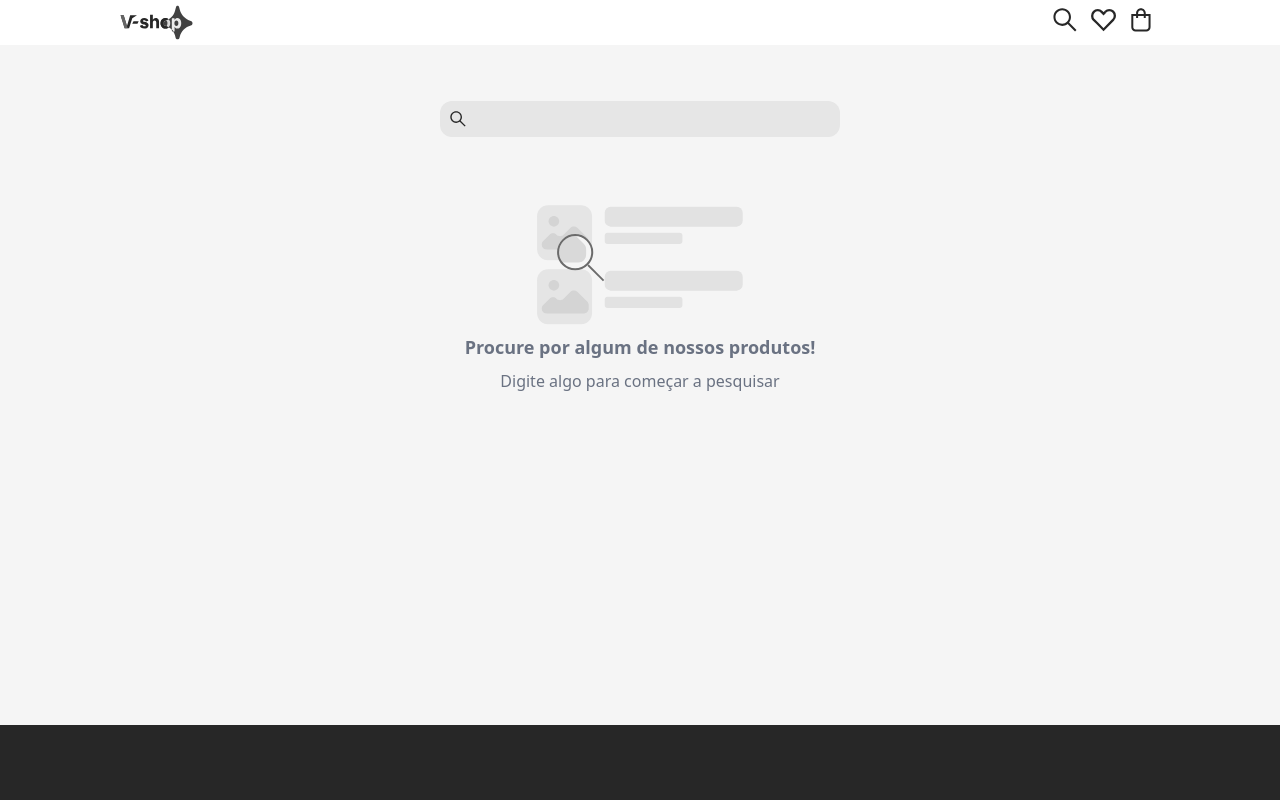
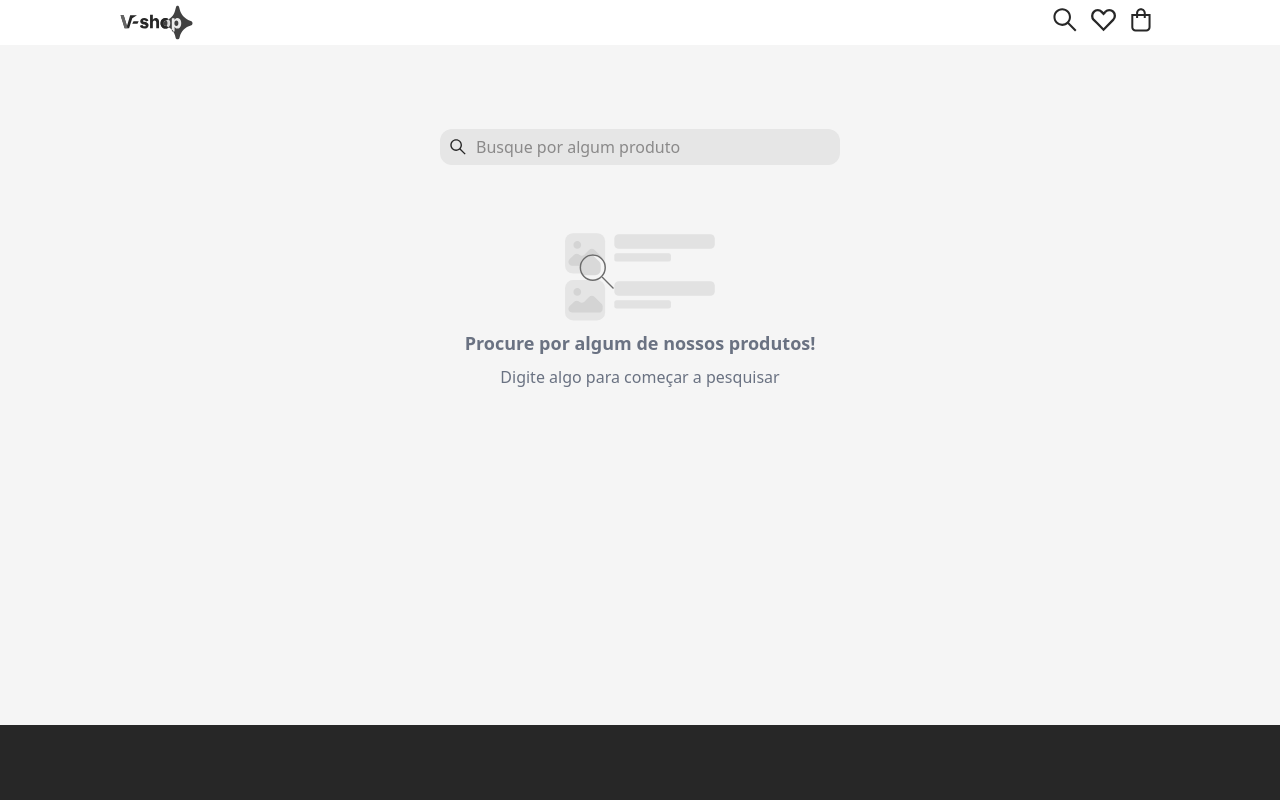
Before and after one commit to vinivaz/v-shop, a Next.js app: page /search in a window 1280 px wide. Shown: the top 800 px of the page. Built offline with nearby package versions, Linux system fonts and the light colour scheme.

Commit message:
search page finished

```diff
--- a/src/Components/ProductButtons/index.tsx
+++ b/src/Components/ProductButtons/index.tsx
@@ -60,7 +60,7 @@ export function ProductButtons ({
 ) {
   const { addProduct } = useCartStore()
 
-  console.log({product, variationIndex})
+
 
   return(
   <div className="w-full max-w-[265px] flex gap-1">
--- /dev/null
+++ b/src/Components/SearchClient/index.tsx
@@ -0,0 +1,174 @@
+"use client"
+
+// Hooks
+import { useState, useEffect } from "react";
+import { useRouter, useSearchParams } from 'next/navigation';
+
+// Components
+import { Input } from "@/Components/ui/Input";
+import Image from "next/image";
+import { Product } from "@/Components/Product";
+
+import { searchProducts } from "@/lib/api/products";
+
+type DatabaseProduct = {
+  id: string,
+  name: string,
+  slug: string,
+  category: string,
+  description: string,
+  mainImage?: string,
+  variations: {
+    main: boolean;
+    name: string;
+    images: string[];
+    stock: number;
+    price: number;
+    id: string;
+    productId: string;
+  }[]
+}
+
+const SearchClient = (props: {
+  serverSearchResult: DatabaseProduct[] | null;
+  initialQuery: string;
+}) => {
+  const {initialQuery, serverSearchResult} = props;
+
+  const router = useRouter();
+  const searchParams = useSearchParams();
+
+  const [ search, setSearch ] = useState<string>(initialQuery)
+
+  const [debouncedSearch, setDebouncedSearch] = useState<string>('');
+
+  const [ searchResult, setSearchResult ] = useState<DatabaseProduct[] | null>(serverSearchResult)
+  const [loading, setLoading] = useState(false);
+
+  useEffect(() => {
+    const handler = setTimeout(() => {
+      setDebouncedSearch(search);
+      setLoading(false)
+    }, 500);
+
+    return () => {
+
+      clearTimeout(handler);
+    };
+  }, [search]);
+
+  useEffect(() => {
+    if (!debouncedSearch) return;
+
+    setLoading(true)
+
+    const newParams = new URLSearchParams(searchParams.toString());
+    console.log(initialQuery);
+
+    if (search) newParams.set('q', search);
+
+    else newParams.delete('q');
+
+    router.push(`/search?${newParams.toString()}`);
+
+    const searchProductsByText = async () => {
+      try{
+
+        const result = await searchProducts(debouncedSearch)
+
+        setLoading(false)
+        setSearchResult(result)
+      }catch(error) {
+        setLoading(false)
+        console.log(error)
+      }
+    };
+
+    searchProductsByText();
+
+  }, [debouncedSearch]);
+
+  return (
+    <div className=" flex flex-col justify-center items-center w-full h-full mt-7">
+      {/*search input */}
+      <div
+        className="w-full max-w-[400px] relative my-6"
+      >
+        <Input
+
+          type="text"
+          value={search}
+          placeholder="Busque por algum produto"
+          inputClass="bg-[#e6e6e6] py-1.5 pl-9 text-dark-text"
+          onChange={(e) => {
+            setSearchResult(null)
+            setLoading(true)
+            setSearch(e.target.value)
+          }}
+        />
+        <button
+         className="absolute top-3 left-2"
+        >
+          <Image
+            src="/icons/search-icon.svg"
+            width={20}
+            height={20}
+            alt="Search icon"
+          />
+        </button>
+      </div>
+
+      {search === "" && !loading && (
+        <div className="flex flex-col items-center text-gray-500 mt-10">
+          <Image src="/illustrations/search-illustration.svg" alt="search icon" width={150.24} height={86.93} />
+          <h2 className="mt-2 text-lg font-semibold text-center">Procure por algum de nossos produtos!</h2>
+          <p className="mt-2 text-center">Digite algo para começar a pesquisar</p>
+        </div>
+      )}
+
+      {searchResult && searchResult.length > 0 && (
+        <div
+          className="grid place-items-center grid-cols-2 sm:grid-cols-3 md:grid-cols-4 lg:grid-cols-5 xl:grid-cols-6 gap-4 py-4"
+        >
+          {searchResult.map((product, index) => (
+            <Product key={index} data={product} rating={5}/>
+          ))}
+        </div>
+      )}
+
+      {searchResult !== null && searchResult.length === 0 && (
+        <div className="flex flex-col items-center text-gray-500 mt-10">
+          <Image src="/illustrations/product-not-found-illustration.svg" alt="search icon" width={100} height={105.15} />
+          <h2 className="mt-2 text-lg font-semibold text-center">Ops... nenhum produto encontrado</h2>
+          <p className="mt-2 text-center">Digite algo para começar a pesquisar</p>
+        </div>
+      )}
+
+      {loading && (
+        <div className="grid grid-cols-2 sm:grid-cols-3 md:grid-cols-4 lg:grid-cols-5 xl:grid-cols-6 gap-4 py-4">
+          {Array.from({ length: 12 }).map((_, index) => (
+            <div
+              key={index}
+              className="w-full max-w-[208px] h-[364px] bg-white rounded-xl shadow-sm animate-pulse"
+            >
+              <div className="w-full h-[208px] bg-gray-200 rounded-t-xl" />
+              <div className="flex flex-col gap-2 p-2">
+                <div className="h-4 bg-gray-200 rounded w-3/4" />
+                <div className="h-4 bg-gray-200 rounded w-1/2" />
+                <div className="h-3 bg-gray-200 rounded w-2/3" />
+                <div className="flex gap-2 mt-2">
+                  <div className="h-8 w-16 bg-gray-200 rounded-xl" />
+                  <div className="h-8 w-8 bg-gray-200 rounded-xl" />
+                  <div className="h-8 w-8 bg-gray-200 rounded-xl" />
+                </div>
+              </div>
+            </div>
+          ))}
+        </div>
+      )}
+
+    </div>
+  )
+}
+
+export default SearchClient;
--- a/src/app/search/page.tsx
+++ b/src/app/search/page.tsx
@@ -1,14 +1,7 @@
-"use client"
 
-// Hooks
-import { useState, useEffect } from "react";
-
-// Components
-import { Input } from "@/Components/ui/Input";
-import Image from "next/image";
-import { Product } from "@/Components/Product";
 
 import { searchProducts } from "@/lib/api/products";
+import SearchClient from "@/Components/SearchClient";
 
 type DatabaseProduct = {
   id: string,
@@ -28,127 +21,25 @@ type DatabaseProduct = {
   }[]
 }
 
-export default function Search(){
-  const [ search, setSearch ] = useState<string>("")
+export default async function Search({
+  searchParams
+}: {
+  searchParams?: Promise<{ [key: string]: string | undefined }>;
+}){
 
+  const resolvedSearchParams = (await searchParams) ?? {};
 
-  const [debouncedSearch, setDebouncedSearch] = useState<string>('');
+  const query = resolvedSearchParams.q;
 
-  const [ searchResult, setSearchResult ] = useState<DatabaseProduct[] | null>(null)
-  const [loading, setLoading] = useState(false);
+  let serverSearchResult: DatabaseProduct[] | null = null;
 
-  useEffect(() => {
-    const handler = setTimeout(() => {
-      setDebouncedSearch(search);
-      setLoading(false)
-    }, 500);
-
-    return () => {
-
-      clearTimeout(handler);
-    };
-  }, [search]);
-
-  useEffect(() => {
-    if (!debouncedSearch) return;
-    setLoading(true)
-
-    const searchProductsByText = async () => {
-      try{
-
-        const result = await searchProducts(debouncedSearch)
-        console.log(result)
-        setLoading(false)
-        setSearchResult(result)
-      }catch(error) {
-        setLoading(false)
-        console.log(error)
-      }
-    }
-
-    searchProductsByText()
-
-
-  }, [debouncedSearch]);
+  if(query){
+    serverSearchResult = await searchProducts(query);
+  }
 
   return(
     <div className=" flex flex-col justify-center items-center w-full h-full mt-7">
-
-      {/*search input */}
-      <div
-        className="w-full max-w-[400px] relative my-6"
-      >
-        <Input
-          type="text"
-          value={search}
-          inputClass="bg-[#e6e6e6] py-1.5 pl-9"
-          onChange={(e) => {
-            setSearchResult(null)
-            setLoading(true)
-            setSearch(e.target.value)
-          }}
-        />
-        <button
-         className="absolute top-3 left-2"
-        >
-          <Image
-            src="/icons/search-icon.svg"
-            width={20}
-            height={20}
-            alt="Search icon"
-          />
-        </button>
-      </div>
-
-      {search === "" && !loading && (
-        <div className="flex flex-col items-center text-gray-500 mt-10">
-          <Image src="/illustrations/search-illustration.svg" alt="search icon" width={205.66} height={119} />
-          <h2 className="mt-2 text-lg font-semibold text-center">Procure por algum de nossos produtos!</h2>
-          <p className="mt-2 text-center">Digite algo para começar a pesquisar</p>
-        </div>
-      )}
-
-      {searchResult && searchResult.length > 0 && (
-        <div
-          className="grid place-items-center grid-cols-2 sm:grid-cols-3 md:grid-cols-4 lg:grid-cols-5 xl:grid-cols-6 gap-4 py-4"
-        >
-          {searchResult.map((product, index) => (
-            <Product key={index} data={product} rating={5}/>
-          ))}
-        </div>
-      )}
-
-      {searchResult && searchResult.length === 0 && (
-        <div className="flex flex-col items-center text-gray-500 mt-10">
-          <Image src="/illustrations/product-not-found-illustration.svg" alt="search icon" width={205.66} height={119} />
-          <h2 className="mt-2 text-lg font-semibold text-center">Ops... nenhum produto encontrado</h2>
-          <p className="mt-2 text-center">Digite algo para começar a pesquisar</p>
-        </div>
-      )}
-
-      {loading && (
-        <div className="grid grid-cols-2 sm:grid-cols-3 md:grid-cols-4 lg:grid-cols-5 xl:grid-cols-6 gap-4 py-4">
-          {Array.from({ length: 12 }).map((_, index) => (
-            <div
-              key={index}
-              className="w-full max-w-[208px] h-[364px] bg-white rounded-xl shadow-sm animate-pulse"
-            >
-              <div className="w-full h-[208px] bg-gray-200 rounded-t-xl" />
-              <div className="flex flex-col gap-2 p-2">
-                <div className="h-4 bg-gray-200 rounded w-3/4" />
-                <div className="h-4 bg-gray-200 rounded w-1/2" />
-                <div className="h-3 bg-gray-200 rounded w-2/3" />
-                <div className="flex gap-2 mt-2">
-                  <div className="h-8 w-16 bg-gray-200 rounded-xl" />
-                  <div className="h-8 w-8 bg-gray-200 rounded-xl" />
-                  <div className="h-8 w-8 bg-gray-200 rounded-xl" />
-                </div>
-              </div>
-            </div>
-          ))}
-        </div>
-      )}
-
+      <SearchClient initialQuery={query ?? ''} serverSearchResult={serverSearchResult}/>
     </div>
   )
 }
```
